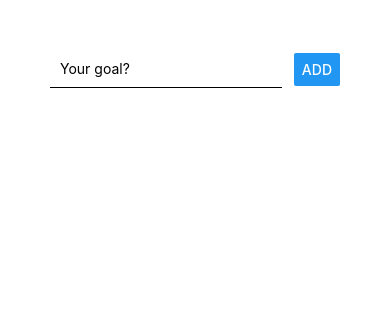
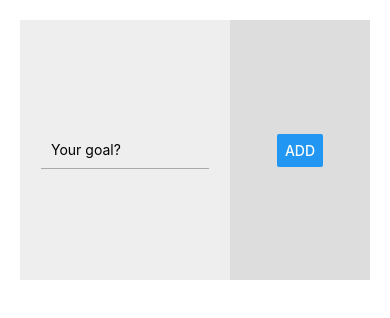
Before and after one commit to averroes96/BlueDot, a React Native app: screen / in a window 390 px wide. Shown: the top 318 px of the page. Built offline with nearby package versions, Linux system fonts and the light colour scheme.

Commit message:
Learned FlexBox

```diff
--- a/App.js
+++ b/App.js
@@ -3,13 +3,35 @@ import { StyleSheet, Text, View, TextInput, Button } from 'react-native';
 
 export default function App() {
   return (
-    <View style={{ padding:50}}>
-      <View style={{flexDirection:"row", justifyContent:"space-between", alignItems:"center"}}>
-      <TextInput placeholder="Your goal?" style={{borderBottomWidth:1, borderBottomColor:"black", padding:10, width:'80%'}} />
-      <Button title="ADD" />
+    <View
+      style = {{
+        flexDirection:"row",
+        padding:20,
+        width:'100%',
+        height: 300,
+        justifyContent:"space-between",
+        alignItems:'stretch'
+         }}>
+      <View
+        style = {{
+          backgroundColor:"#eee",
+          justifyContent:"center",
+          alignItems:"center",
+          flex:3
+          }}>
+      <TextInput
+        placeholder="Your goal?"
+        style={{borderBottomWidth:1, borderBottomColor:"#aaa", padding:10, width:'80%'}}
+        />
       </View>
-      <View>
-
+      <View
+        style = {{
+          backgroundColor:"#ddd",
+          justifyContent:"center",
+          alignItems:"center",
+          flex:2
+          }}>
+         <Button title="ADD" />
       </View>
     </View>
   );
```
